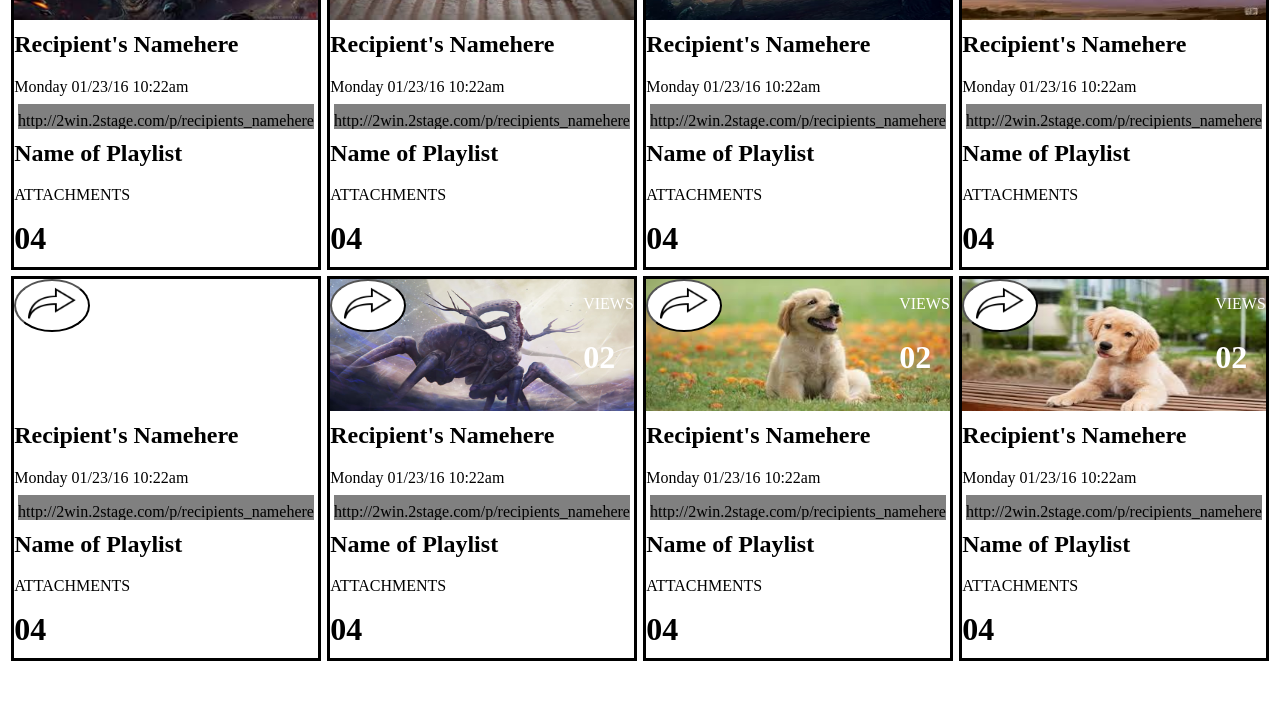
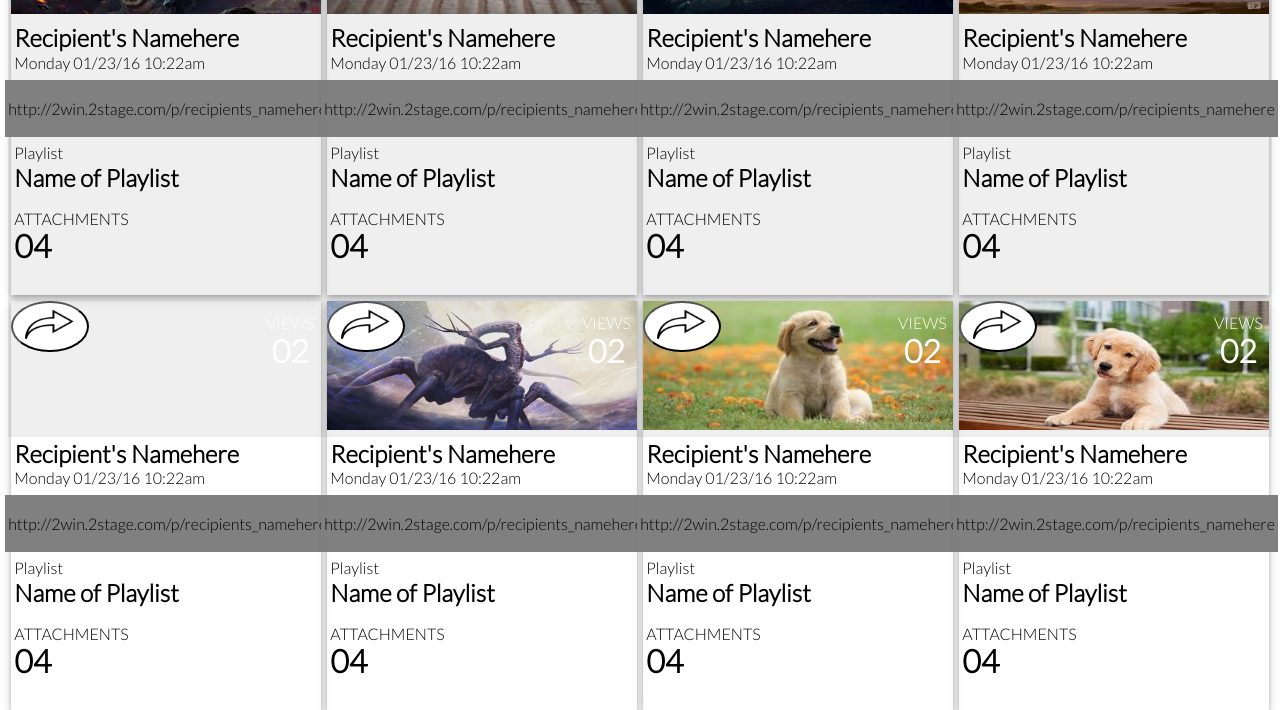
Before and after one commit to deadbelly/be-comp-challenge-1, a plain HTML site: page index.html in a window 1280 px wide. Shown: the part 371-1081 px from the top of the page. Before the commit the page ends 1032 px from the top, so only its background shows below. Drawn offline with Linux system fonts and the light colour scheme.

Commit message:
Add divs and change line height

```diff
--- a/index.html
+++ b/index.html
@@ -5,6 +5,7 @@
   <meta name="viewport" content="width=device-width, initial-scale=1.0">
   <title>2Win!</title>
   <link rel="stylesheet" type="text/css" href="styles.css">
+  <link href="https://fonts.googleapis.com/css2?family=Lato:wght@300&display=swap" rel="stylesheet">
 </head>
 <body>
   <section class="navbar">
--- a/scripts.js
+++ b/scripts.js
@@ -6,20 +6,27 @@ const loadCardHTML = () => {for (var i = 1; i < 9; i++) {
         <button type="button" class="share-arrow">
             <img class="arrow-icon" src="./assets/arrow.png" alt="share arrow">
         </button>
-        <div class="view-count">
+        <div class="cluster view-count">
           <p>VIEWS</p>
           <h2>02</h2>
         </div>
       </div>
       <div class="user-info">
-      <h3>Recipient's Namehere</h3>
-      <p>Monday 01/23/16 10:22am</p>
+      <div class="cluster">
+        <h3>Recipient's Namehere</h3>
+        <p>Monday 01/23/16 10:22am</p>
+      </div>
       <div class="link-box">
         <p>http://2win.2stage.com/p/recipients_namehere</p>
       </div>
-      <h3>Name of Playlist</h3>
-      <p>ATTACHMENTS</p>
-      <h2>04</h2>
+      <div class="cluster">
+        <p>Playlist</p>
+        <h3>Name of Playlist</h3>
+      </div>
+      <div class="cluster">
+        <p>ATTACHMENTS</p>
+        <h2>04</h2>
+      </div>
       </div>
     </article>`
 }}
--- a/styles.css
+++ b/styles.css
@@ -2,6 +2,7 @@ body {
   display: flex;
   flex-direction: column;
   height: 100vh;
+  font-family: "Lato", sans-serif;
 }
 
 p {
@@ -21,8 +22,7 @@ h3 {
 }
 
 .navbar {
-  border: solid;
-  border-color: black;
+  background-color: rgb(43,43,43);
   display: flex;
   flex-direction: row;
   height: 18%;
@@ -30,6 +30,7 @@ h3 {
 }
 
 main {
+  background-color: rgb(239,239,239);
   height: 82%;
   width: 100%;
 }
@@ -43,8 +44,7 @@ main {
 }
 
 .usercard {
-  border: solid;
-  border-color: black;
+  box-shadow: 0 2px 4px 0 rgba(0, 0, 0, 0.2), 0 3px 10px 0 rgba(0, 0, 0, 0.19);
   display: flex;
   flex-direction: column;
   margin: 1%;
@@ -56,15 +56,16 @@ main {
   color: white;
   display: flex;
   justify-content: space-between;
-  height: 35%;
+  height: 150px;
   width: 100%;
 }
 
 .user-info {
   display: flex;
   flex-direction: column;
-  height: 65%;
-  line-height: 0.2vmin;
+  height: 80%;
+  padding-left: 1%;
+  overflow-wrap: hidden;
 }
 
 .share-arrow {
@@ -85,7 +86,17 @@ main {
   text-align: center;
   margin-left: 1%;
   margin-right: 1%;
-  overflow: scroll;
+  overflow-wrap: break-word;
+  padding: 1%;
+}
+
+.view-count {
+  text-align: center;
+  margin: 2%;
+}
+
+.cluster {
+  line-height: 0.1vmin;
 }
 
 @media screen and (max-width: 740px) {
```
